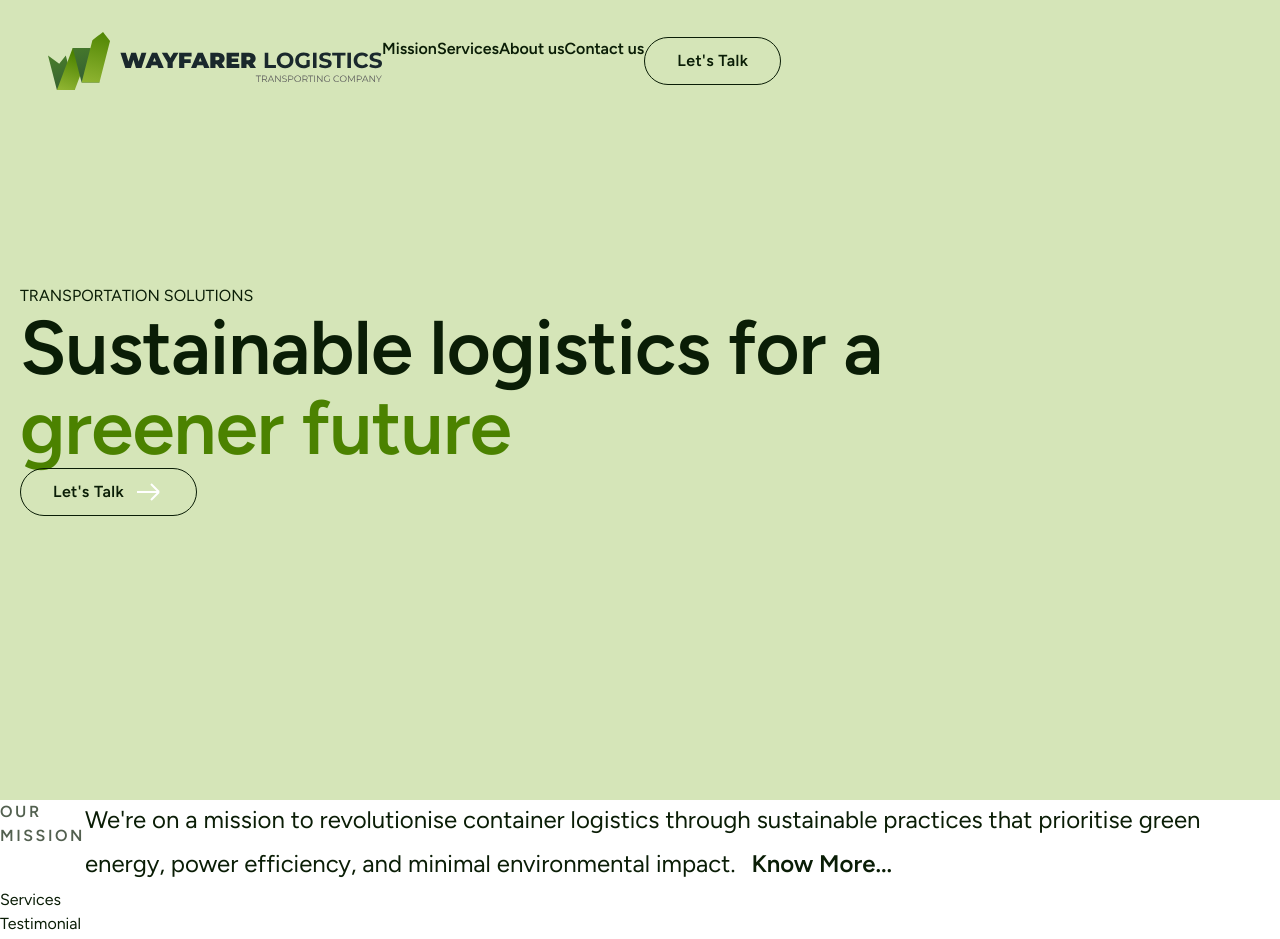
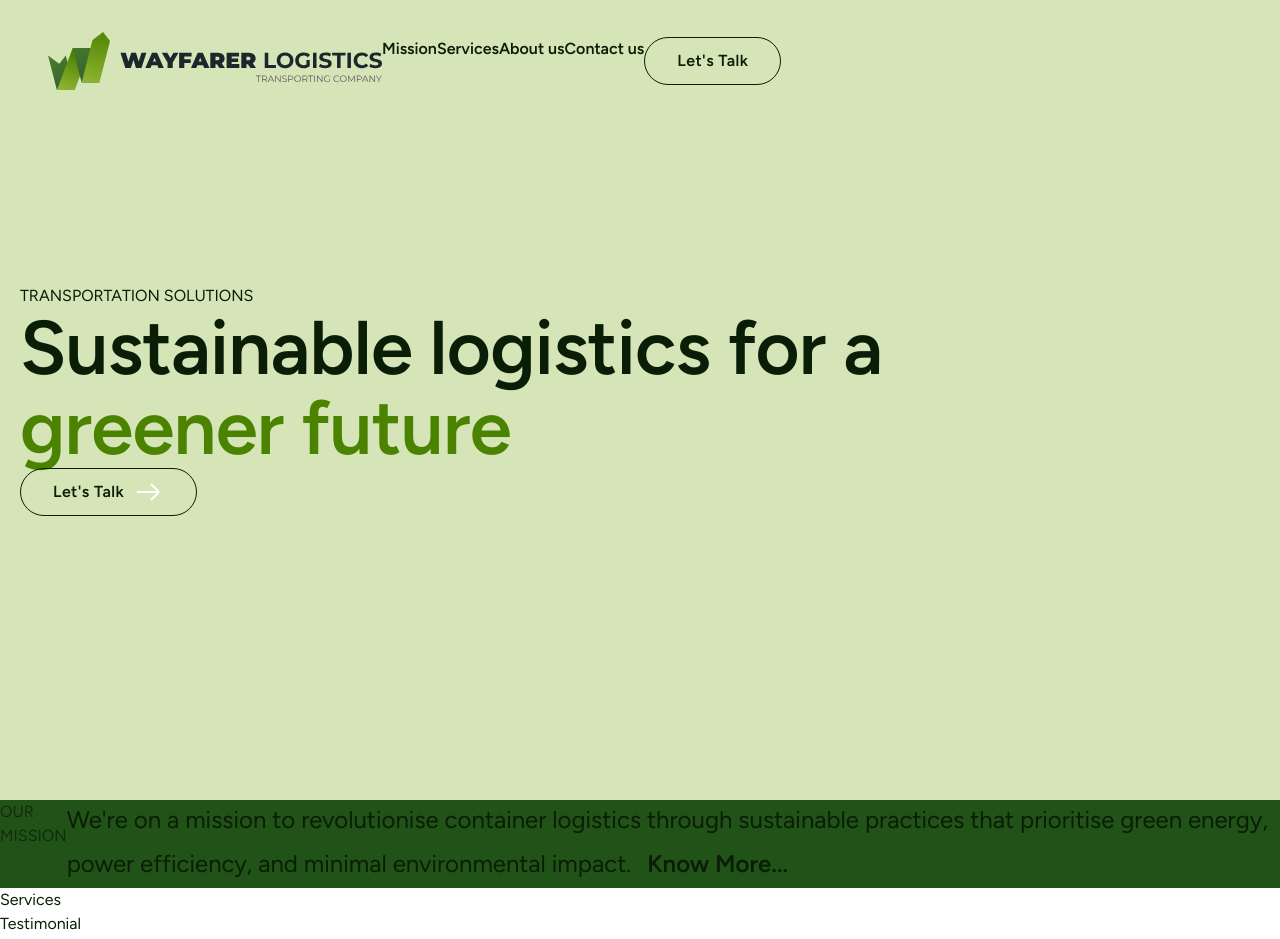
Before and after one commit to jedinrk/wayfarer-website, a Next.js app: page / in a window 1280 px wide. Shown: the top 939 px of the page. Built offline with nearby package versions, Linux system fonts and the light colour scheme; a web font is replaced by a local one.

Commit message:
updated styles in Mission Components

```diff
--- a/components/Mission.tsx
+++ b/components/Mission.tsx
@@ -2,12 +2,12 @@ import React from "react";
 
 function Mission() {
   return (
-    <section className="w-full bg-gradient-to-b from-lime-900 to-lime-900 flex items-center">
+    <section className="w-full bg-theme-900 flex items-center">
       <div className="flex">
-        <h1 className="opacity-70 text-white text-base font-semibold uppercase leading-normal tracking-[2.56px]">
+        <h1 className="opacity-70 text-white uppercase">
           Our Mission
         </h1>
-        <p className="text-white text-2xl font-normal leading-10">
+        <p className="text-white text-2xl">
           We're on a mission to revolutionise container logistics through
           sustainable practices that prioritise green energy, power efficiency,
           and minimal environmental impact.
```
